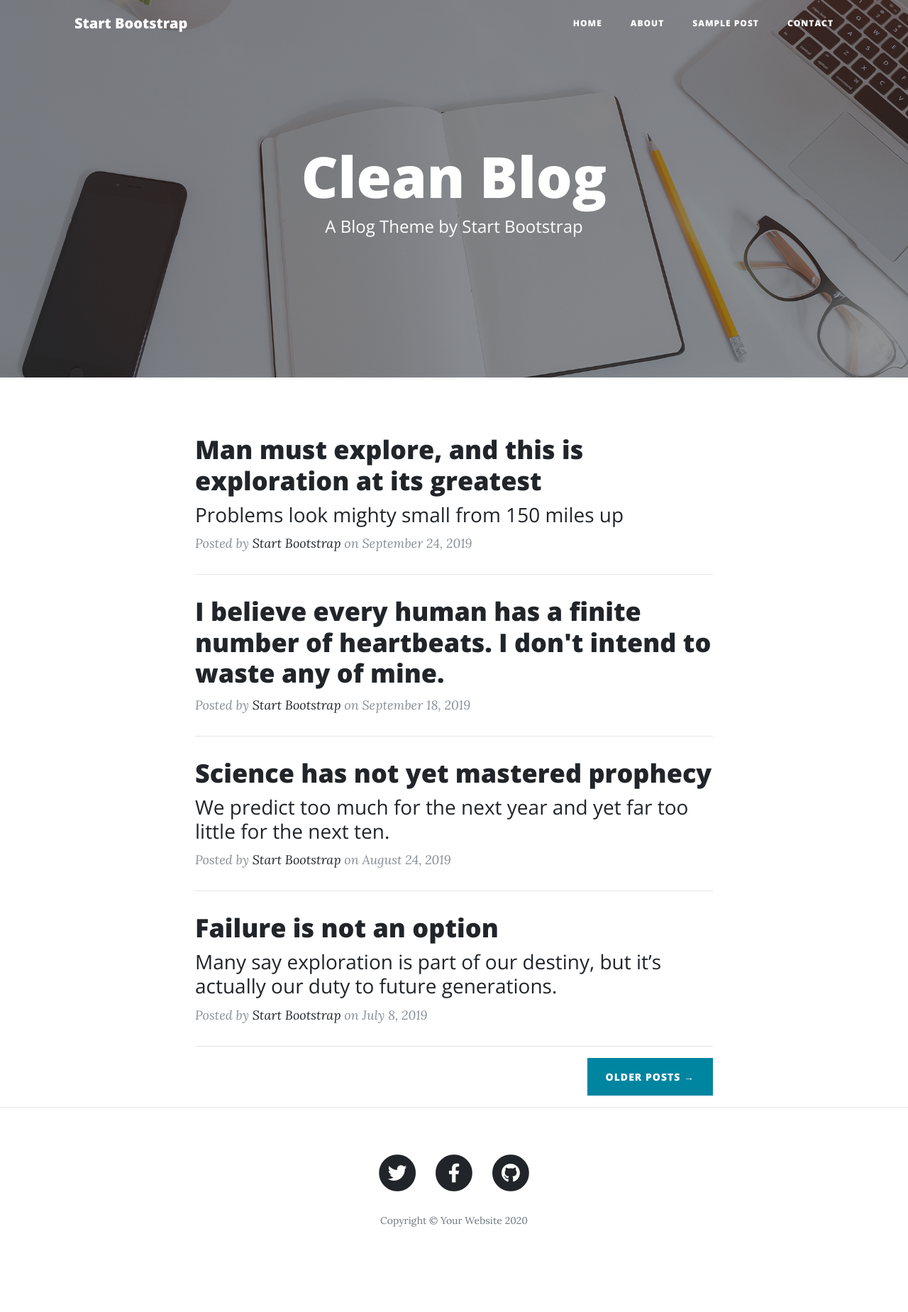
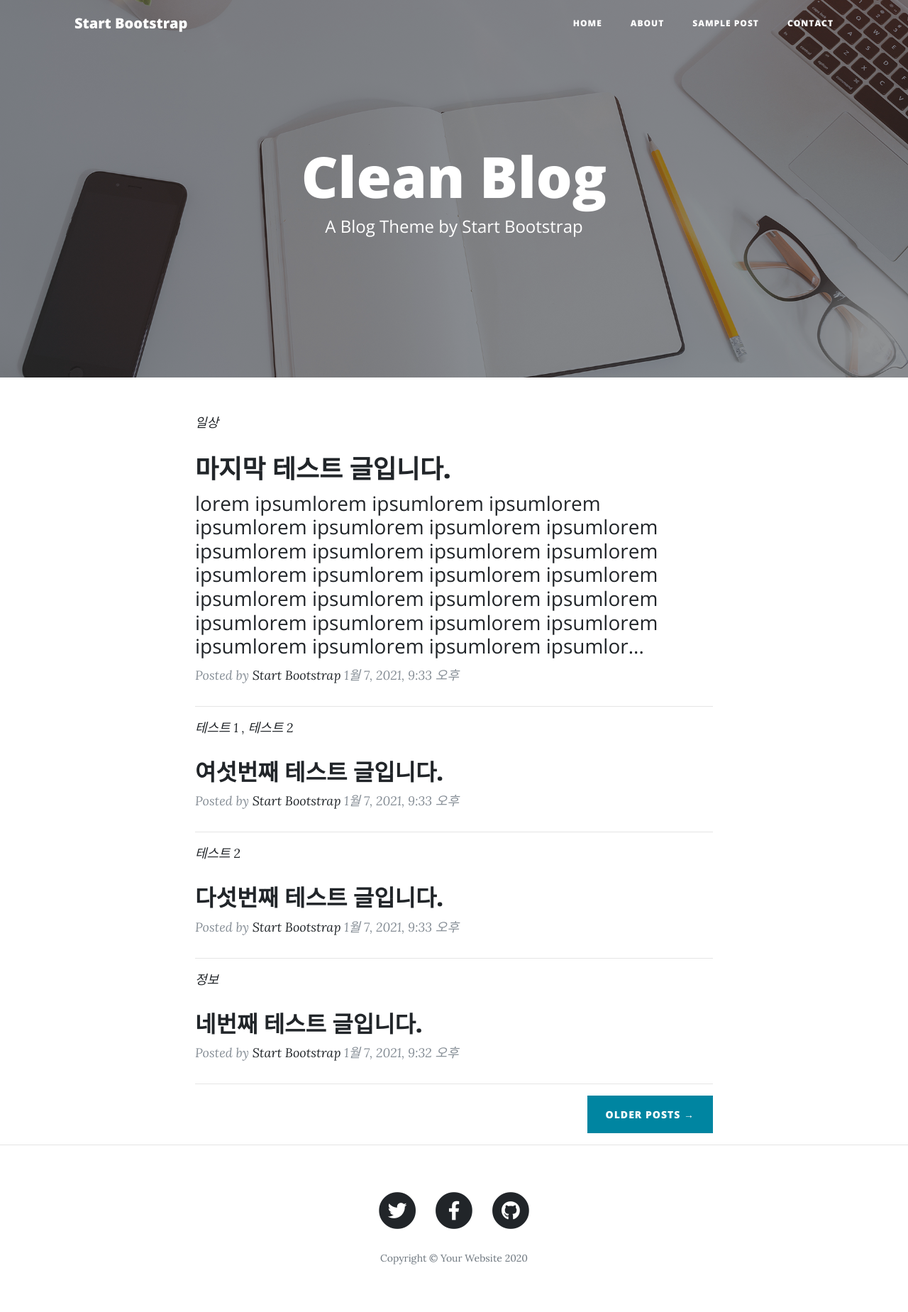
Before and after one commit to HongsGit76/Hongs-BLOG, a Django app: page /blog/ in a window 1280 px wide. Shown: the whole page at 71% size. Before the commit the page ends 1729 px from the top, so only its background shows below. Run offline with Django 3.2, Linux system fonts and the light colour scheme; data comes from the database, SQL or seed files in the repository; both versions use the stored data as it was after the commit; some libraries are stand-ins or nearby versions.

Commit message:
포스팅 페이지 만들기

```diff
--- a/mywebsite/blog/models.py
+++ b/mywebsite/blog/models.py
@@ -23,6 +23,12 @@ class Post(models.Model):
     def __str__(self):
         return self.title
 
-    # 1번 글의 경우 -> single/1
+    # 1번 글의 경우 -> post/1
     def get_absolute_url(self):
-        return reverse("single", args=[str(self.id)])
+        return reverse("post", args=[str(self.id)])
+
+    def is_content_more50(self):
+        return len(self.content) > 50
+
+    def get_content_under50(self):
+        return self.content[:300]
--- a/mywebsite/blog/templates/index.html
+++ b/mywebsite/blog/templates/index.html
@@ -28,7 +28,7 @@
   <!-- Navigation -->
   <nav class="navbar navbar-expand-lg navbar-light fixed-top" id="mainNav">
     <div class="container">
-      <a class="navbar-brand" href="index.html">Start Bootstrap</a>
+      <a class="navbar-brand" href="{% url 'index' %}">Start Bootstrap</a>
       <button class="navbar-toggler navbar-toggler-right" type="button" data-toggle="collapse" data-target="#navbarResponsive" aria-controls="navbarResponsive" aria-expanded="false" aria-label="Toggle navigation">
         Menu
         <i class="fas fa-bars"></i>
@@ -36,13 +36,13 @@
       <div class="collapse navbar-collapse" id="navbarResponsive">
         <ul class="navbar-nav ml-auto">
           <li class="nav-item">
-            <a class="nav-link" href="index.html">Home</a>
+            <a class="nav-link" href="{% url 'index' %}">Home</a>
           </li>
           <li class="nav-item">
             <a class="nav-link" href="about.html">About</a>
           </li>
           <li class="nav-item">
-            <a class="nav-link" href="{% url 'post' %}">Sample Post</a>
+            <a class="nav-link" href="{{ post.get_absolute_url }}">Sample Post</a>
           </li>
           <li class="nav-item">
             <a class="nav-link" href="contact.html">Contact</a>
@@ -71,59 +71,63 @@
   <div class="container">
     <div class="row">
       <div class="col-lg-8 col-md-10 mx-auto">
+        {% for post in post_latest %}
+          {% if forloop.first %}
             <div class="post-preview">
-          <a href="{% url 'post' %}">
+              <p class="post-meta">
+                <a href="#">
+                  {% for c in post.category.all %}
+                    {{ c }}
+                    {% if not forloop.last %}
+                      ,
+                    {% endif %}
+                  {% endfor %}
+                </a>
+              </p>
+              <a href="{{ post.get_absolute_url }}">
                 <h2 class="post-title">
-              Man must explore, and this is exploration at its greatest
+                  {{ post.title }}
                 </h2>
                 <h3 class="post-subtitle">
-              Problems look mighty small from 150 miles up
+                  {% if post.is_content_more50 %}
+                    {{ post.get_content_under50 }}...
+                  {% else %}
+                    {{ post.content }}
+                  {% endif %}
                 </h3>
               </a>
               <p class="post-meta">Posted by
                 <a href="#">Start Bootstrap</a>
-            on September 24, 2019</p>
+                {{ post.createDate }}</p>
             </div>
             <hr>
+
+          {% else %}
             <div class="post-preview">
-          <a href="{% url 'post' %}">
+              <a href="{{ post.get_absolute_url }}">
+                <p class="post-meta">
+                  <a href="#">
+                    {% for c in post.category.all %}
+                      {{ c }}
+                      {% if not forloop.last %}
+                        ,
+                      {% endif %}
+                    {% endfor %}
+                  </a>
+                </p>
                 <h2 class="post-title">
-              I believe every human has a finite number of heartbeats. I don't intend to waste any of mine.
+                  {{ post.title }}
                 </h2>
               </a>
               <p class="post-meta">Posted by
                 <a href="#">Start Bootstrap</a>
-            on September 18, 2019</p>
+                {{ post.createDate }}</p>
             </div>
             <hr>
-        <div class="post-preview">
-          <a href="{% url 'post' %}">
-            <h2 class="post-title">
-              Science has not yet mastered prophecy
-            </h2>
-            <h3 class="post-subtitle">
-              We predict too much for the next year and yet far too little for the next ten.
-            </h3>
-          </a>
-          <p class="post-meta">Posted by
-            <a href="#">Start Bootstrap</a>
-            on August 24, 2019</p>
-        </div>
-        <hr>
-        <div class="post-preview">
-          <a href="{% url 'post' %}">
-            <h2 class="post-title">
-              Failure is not an option
-            </h2>
-            <h3 class="post-subtitle">
-              Many say exploration is part of our destiny, but it’s actually our duty to future generations.
-            </h3>
-          </a>
-          <p class="post-meta">Posted by
-            <a href="#">Start Bootstrap</a>
-            on July 8, 2019</p>
-        </div>
-        <hr>
+          {% endif %}
+        {% endfor %}
+
+
         <!-- Pager -->
         <div class="clearfix">
           <a class="btn btn-primary float-right" href="#">Older Posts &rarr;</a>
--- a/mywebsite/blog/urls.py
+++ b/mywebsite/blog/urls.py
@@ -3,5 +3,5 @@ from blog import views
 
 urlpatterns=[
     path("", views.index, name="index"),
-    path("post/", views.post, name="post"),
+    path("post/<int:pk>", views.PostDetailView.as_view(), name="post"),
 ]
--- a/mywebsite/blog/views.py
+++ b/mywebsite/blog/views.py
@@ -1,16 +1,24 @@
 from django.shortcuts import render
+from blog.models import Category, Post
+from django.views import generic
 
 # Create your views here.
 def index(req):
+    post_latest = Post.objects.order_by("-createDate")[:4]
     context = {
-
+        "post_latest": post_latest
     }
 
     return render(req, 'index.html', context=context)
 
+"""
 def post(req):
     context = {
 
     }
 
     return render(req, 'post.html', context=context)
+"""
+
+class PostDetailView(generic.DetailView):
+    model = Post
```
Also changed, not shown: mywebsite/blog/templates/blog/post_detail.html (renamed from mywebsite/blog/templates/post.html, +18 -39 lines), mywebsite/db.sqlite3. Lines whose indentation alone changed are shown as unchanged.
